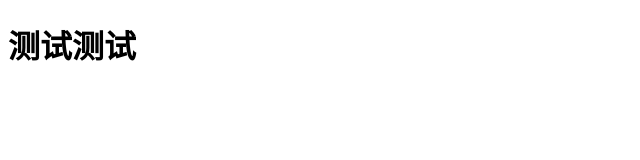
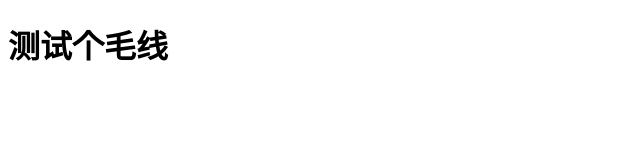
Before and after one commit to jsjsdbbjndnssk/abc, a plain HTML site: page index.html in a window 1280 px wide. Shown: the whole page, without its empty margins (0-640 px from the left). Drawn offline with Linux system fonts and the light colour scheme.

Commit message:
Update index.html

```diff
--- a/index.html
+++ b/index.html
@@ -5,6 +5,6 @@
 	<title>WebCat</title>
   </head>
   <body>
-	<h1>测试测试</h1>
+	<h1>测试个毛线</h1>
   </body>
 </html>
```
